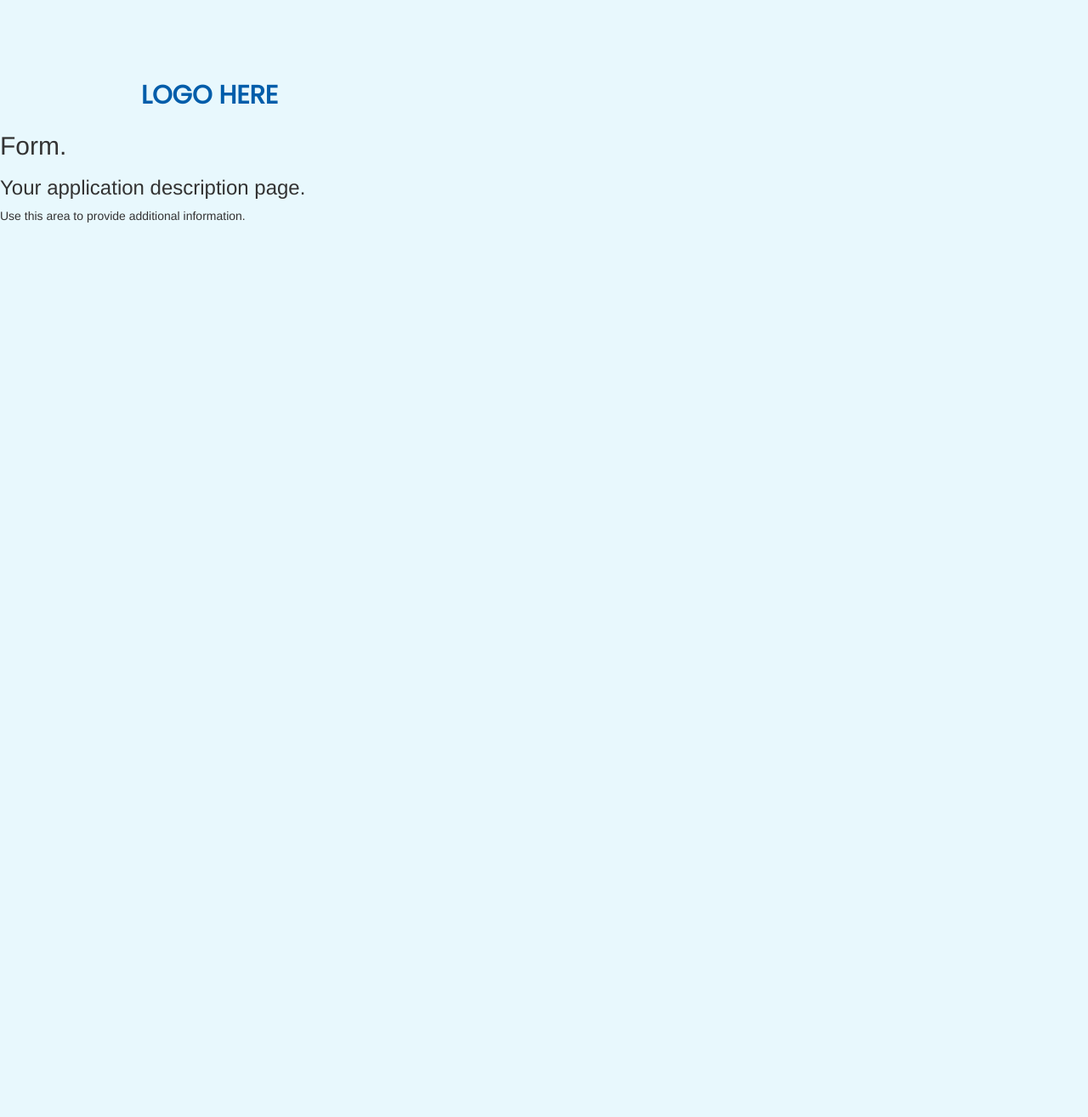
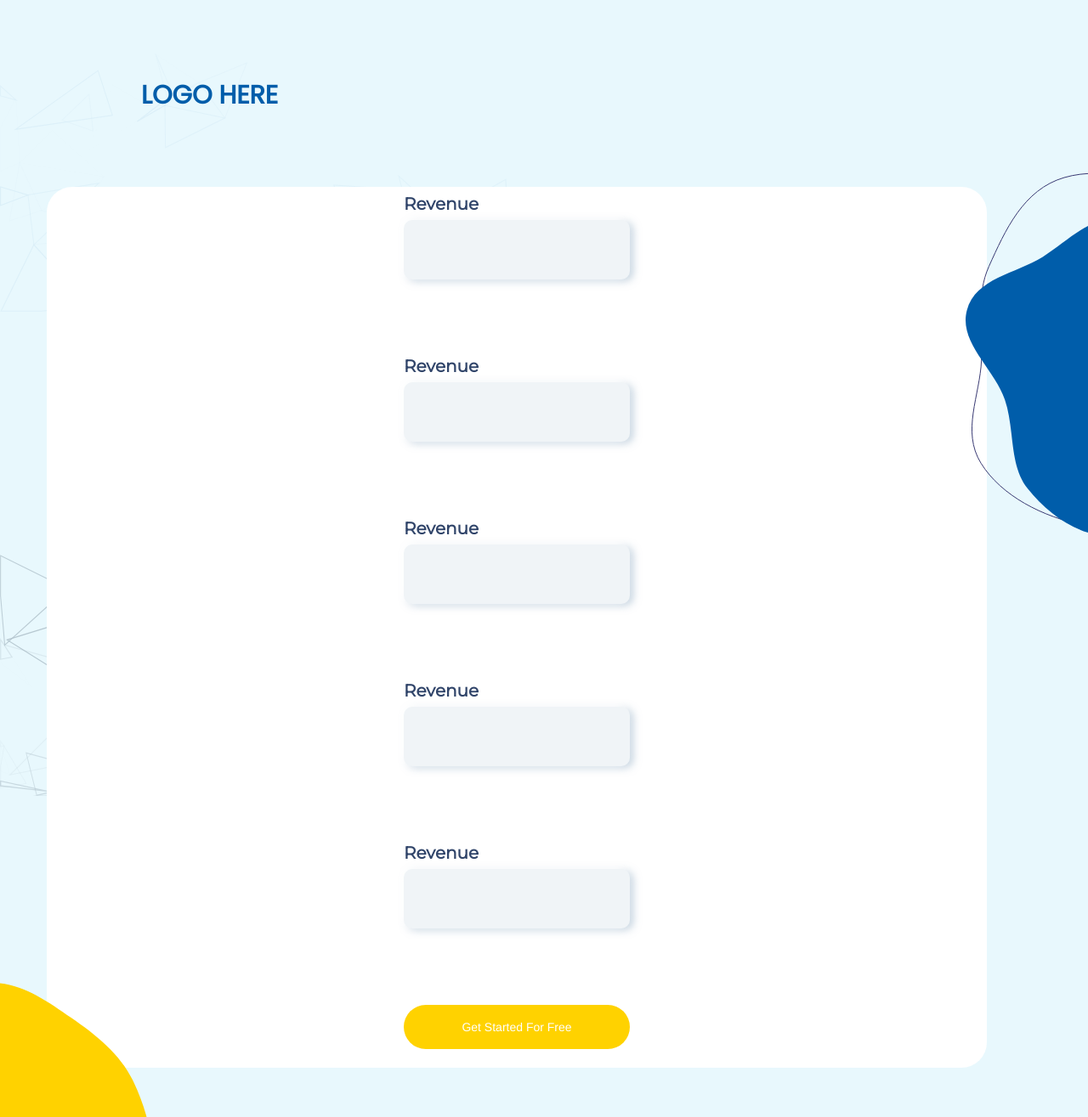
Before and after one commit to gracinev/AmpHacks2020, a Django app: page /form/ in a window 1280 px wide. Shown: the whole page at 85% size. Before the commit the page ends 262 px from the top, so only its background shows below. Run offline with Django 3.2, Linux system fonts and the light colour scheme; some libraries are stand-ins or nearby versions.

Commit message:
Updated form page

```diff
--- a/AmpHacks2020/app/templates/app/form.html
+++ b/AmpHacks2020/app/templates/app/form.html
@@ -2,9 +2,132 @@
 
 {% block content %}
 
-<h2>{{ title }}.</h2>
-<h3>{{ message }}</h3>
+<style>
+    .formDiv {
+        margin-top: 75px;
+width: 1106px;
+height: 1037px;
+left: 157px;
+top: 158px;
 
-<p>Use this area to provide additional information.</p>
+background: #FFFFFF;
+border-radius: 30px;
+display: flex;
+flex-direction: column;
+justify-content: center;
+align-items: center;
+    }
+
+    .formText {
+width: 113px;
+height: 26px;
+left: 261px;
+top: 279px;
+
+font-family: Montserrat;
+font-style: normal;
+font-weight: bold;
+font-size: 20px;
+line-height: 24px;
+
+color: #31456A;
+    }
+
+    .formInput {
+height: 70px;
+margin-bottom: 90px;
+background: #F0F4F7;
+box-shadow: -5px -3px 12px #FFFFFF, 4px 2px 10px rgba(136, 165, 191, 0.5);
+border-radius: 10px;
+border: none;
+    }
+
+    #getStartedBtn {
+        display: flex;
+        flex-direction: column;
+        justify-content: center;
+        align-items: center;
+        color: white;
+width: 266px;
+height: 52px;
+
+background: #FFD200;
+border-radius: 85px;
+    }
+
+    #pattern1 {
+        position: absolute;
+left: 0%;
+right: 54.4%;
+top: 7.69%;
+bottom: 74.59%;
+
+opacity: 0.25;
+z-index: -5;
+    }
+
+    #pattern2 {
+        position: absolute;
+        top: 653px;
+        left: 0px;
+        z-index: -2;
+    }
+
+    #blueCircleShape {
+        position:absolute;
+        right: 0px;
+        top: 166.89px;
+    }
+
+    #yellowCircleShape {
+        position: absolute;
+        left: 0px;
+        top: 1157px;
+    }
+</style>
+
+<div class="row">
+    <div class="col-1">
+        {% load static %}
+        <img id="pattern1" src="{% static "app/assets/pattern1.svg"%}" />
+        <img id="pattern2" src="{% static "app/assets/pattern2.svg"%}" />
+    </div>
+    <div class="formDiv col-10">
+        <form style="padding: 80px;">
+                <div class="form-group">
+                        <label class="formText">Revenue</label>
+                        <input class="formInput form-control" />
+                 </div>
+               <div class="form-group">
+                        <label class="formText">Revenue</label>
+                        <input class="formInput form-control" />
+                 </div>
+             <div class="form-group">
+                        <label class="formText">Revenue</label>
+                        <input class="formInput form-control" />
+                 </div>
+             <div class="form-group">
+                        <label class="formText">Revenue</label>
+                        <input class="formInput form-control" />
+                 </div>
+             <div class="form-group">
+                        <label class="formText">Revenue</label>
+                        <input class="formInput form-control" />
+                 </div>
+            <a id="getStartedBtn">
+                Get Started For Free
+            </a>
+            </form>
+    </div>
+    <div class="col-1">
+        <svg id="blueCircleShape" width="1440" height="1554" viewBox="0 0 1440 1554" fill="none" xmlns="http://www.w3.org/2000/svg">
+<path fill-rule="evenodd" clip-rule="evenodd" d="M1564.83 76.1784C1603.72 103.297 1599.37 154.794 1626.42 191.519C1651.57 225.659 1709.49 241.883 1715.81 281.143C1722.15 320.46 1685.64 351.242 1656.51 378.353C1630.18 402.851 1595.06 415.317 1558.85 427.202C1518.54 440.438 1478.7 459.943 1434.75 451.156C1387.32 441.672 1338.07 417.023 1314.06 378.26C1290.75 340.601 1312.97 298.42 1314.65 257.197C1316.19 219.183 1307.95 180.825 1323.49 146.493C1342.49 104.518 1363.65 56.1231 1412.04 42.0228C1460.86 27.8005 1521.39 45.8836 1564.83 76.1784Z" stroke="#393A73"/>
+<path fill-rule="evenodd" clip-rule="evenodd" d="M1469.32 91.0217C1501.13 90.224 1528.59 111.567 1554.73 131.243C1581.45 151.355 1607.22 173.352 1621.08 205.261C1636.27 240.236 1646.21 280.418 1635.55 317.313C1624.85 354.373 1592.36 376.428 1564.58 400.931C1535 427.021 1507.42 462.493 1469.32 463.94C1430.88 465.4 1394.16 439.993 1369.09 408.358C1346.74 380.165 1354.05 338.418 1342.17 303.54C1329.53 266.382 1287.46 236.274 1297.55 198.207C1307.58 160.345 1355.25 155.103 1386.73 135.456C1414.04 118.418 1437.83 91.8115 1469.32 91.0217Z" fill="#005DAA"/>
+</svg>
+<svg id="yellowCircleShape" width="178" height="380" viewBox="0 0 178 380" fill="none" xmlns="http://www.w3.org/2000/svg">
+<path fill-rule="evenodd" clip-rule="evenodd" d="M-11.0368 0.0221044C24.1931 -0.790578 54.6123 20.9527 83.5612 40.9979C113.152 61.488 141.69 83.8977 157.041 116.405C173.867 152.037 184.873 192.973 173.075 230.56C161.224 268.315 125.237 290.785 94.4692 315.748C61.7096 342.327 31.1642 378.464 -11.0368 379.939C-53.6154 381.427 -94.2789 355.542 -122.053 323.313C-146.804 294.592 -138.71 252.061 -151.859 216.529C-165.869 178.674 -212.462 148.001 -201.285 109.219C-190.169 70.6467 -137.381 65.3059 -102.509 45.2902C-72.2669 27.9323 -45.9177 0.826737 -11.0368 0.0221044Z" fill="#FFD200"/>
+</svg>
+    </div>
+</div>
 
 {% endblock %}
--- a/AmpHacks2020/app/templates/app/layout.html
+++ b/AmpHacks2020/app/templates/app/layout.html
@@ -8,6 +8,7 @@
     <link rel="stylesheet" type="text/css" href="{% static 'app/content/bootstrap.min.css' %}" />
     <link rel="stylesheet" type="text/css" href="{% static 'app/content/site.css' %}" />
     <link href='https://fonts.googleapis.com/css?family=Poppins' rel='stylesheet' />
+    <link href='https://fonts.googleapis.com/css?family=Montserrat' rel='stylesheet' />
     <link rel="stylesheet" type="text/css" href="{% static 'app/content/styles.css' %}"/>
     <script src="{% static 'app/scripts/modernizr-2.6.2.js' %}"></script>
 </head>
@@ -17,7 +18,7 @@
         <h2 class="logo">LOGO HERE</h2>
     </div>
 
-    <div>
+    <div class="container">
 {% block content %}{% endblock %}
     </div>
 
```
Also changed, not shown: AmpHacks2020/app/templates/app/index.html (+12 -0 lines), AmpHacks2020/app/static/app/assets/pattern1.svg (added), AmpHacks2020/app/static/app/assets/pattern2.svg (added), AmpHacks2020/static/app/assets/linesanddots.svg (added), AmpHacks2020/static/app/assets/pattern1.svg (added), 1 other file.
